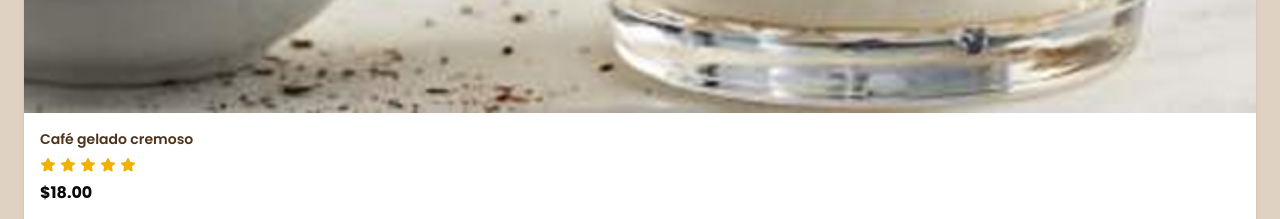
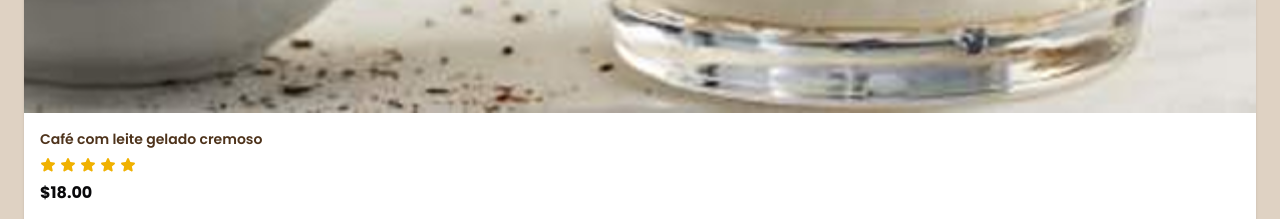
Before and after one commit to francinedds/cafeteria-next-app, a Next.js app: page /home in a window 1280 px wide. Shown: the part 5545-5764 px from the top of the page. Built offline with nearby package versions, Linux system fonts and the light colour scheme.

Commit message:
Update menu.ts

```diff
--- a/src/data/menu.ts
+++ b/src/data/menu.ts
@@ -33,7 +33,7 @@
     },
     {
       id: '4',
-      name: 'Café gelado cremoso',
+      name: 'Café com leite gelado cremoso',
       price: 18.00,
       description: 'O famoso café coreano Dalgona.',
       image: '/cafes/cafe-gelado.png',
```
